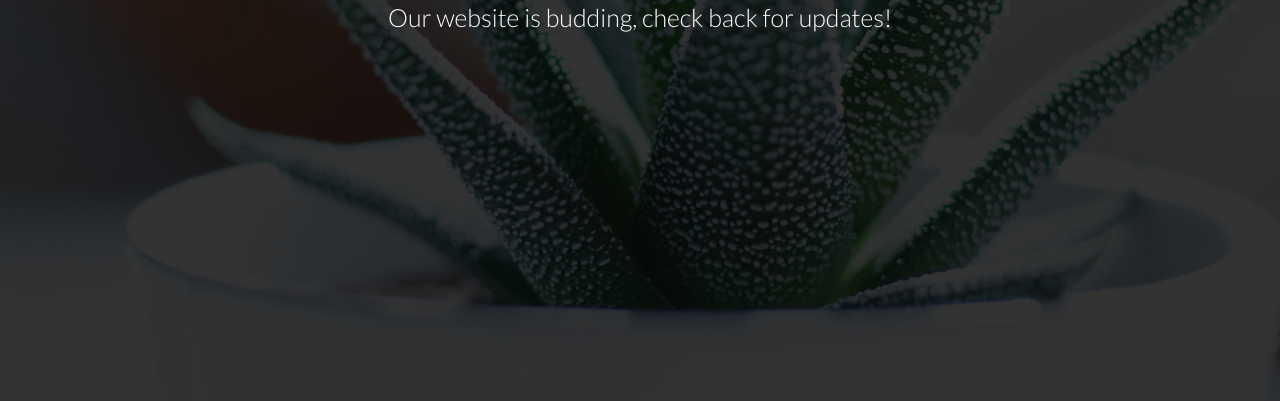
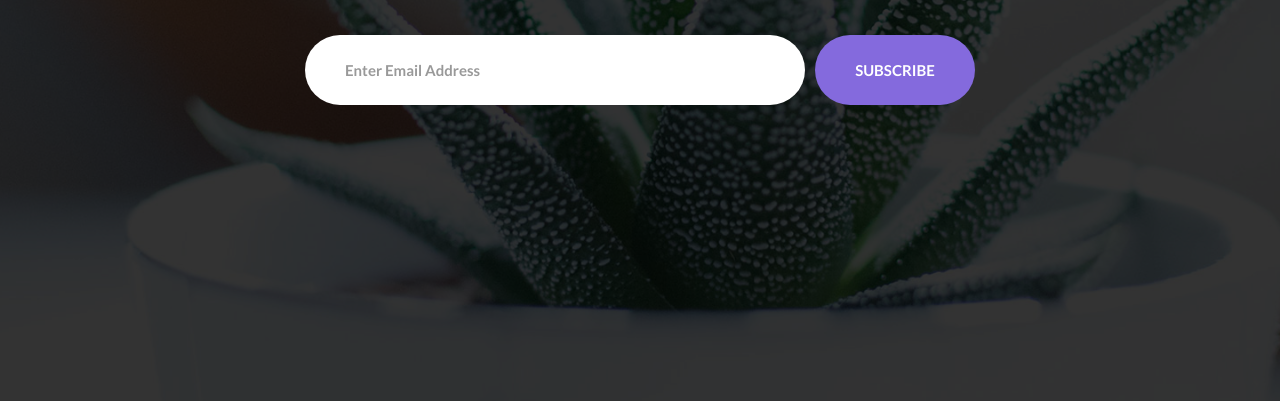
Before and after one commit to neilLasrado/bloom91, a plain HTML site: page index.html in a window 1280 px wide. Shown: the part 399-800 px from the top of the page. Drawn offline with Linux system fonts and the light colour scheme.

Commit message:
Added subscribe button

```diff
--- a/index.html
+++ b/index.html
@@ -36,9 +36,18 @@
 			</h3>
 
 			<p class="m2-txt1 txt-center p-b-48">
-				Our website is budding, check back for updates!
+				Our website is budding, you can subscribe to our newsletter for updates!
 			</p>
+			<form action="https://bloom91.us12.list-manage.com/subscribe/post?u=5d2e7c84b8f234158351d181a&amp;id=59b8a47dae" method="post" id="mc-embedded-subscribe-form" name="mc-embedded-subscribe-form" class="validate w-full flex-w flex-c-m" target="_blank" novalidate>
 
+				<div class="wrap-input100 validate-input where1" data-validate = "Valid email is required: ex@abc.xyz">
+					<input class="input100 placeholder0 s2-txt2" type="text" name="EMAIL" placeholder="Enter Email Address">
+					<span class="focus-input100"></span>
+				</div>
+				<button class="flex-c-m size3 s2-txt3 how-btn1 trans-04 where1">
+					Subscribe
+				</button>
+			</form>
 		</div>
 	</div>
 
```
